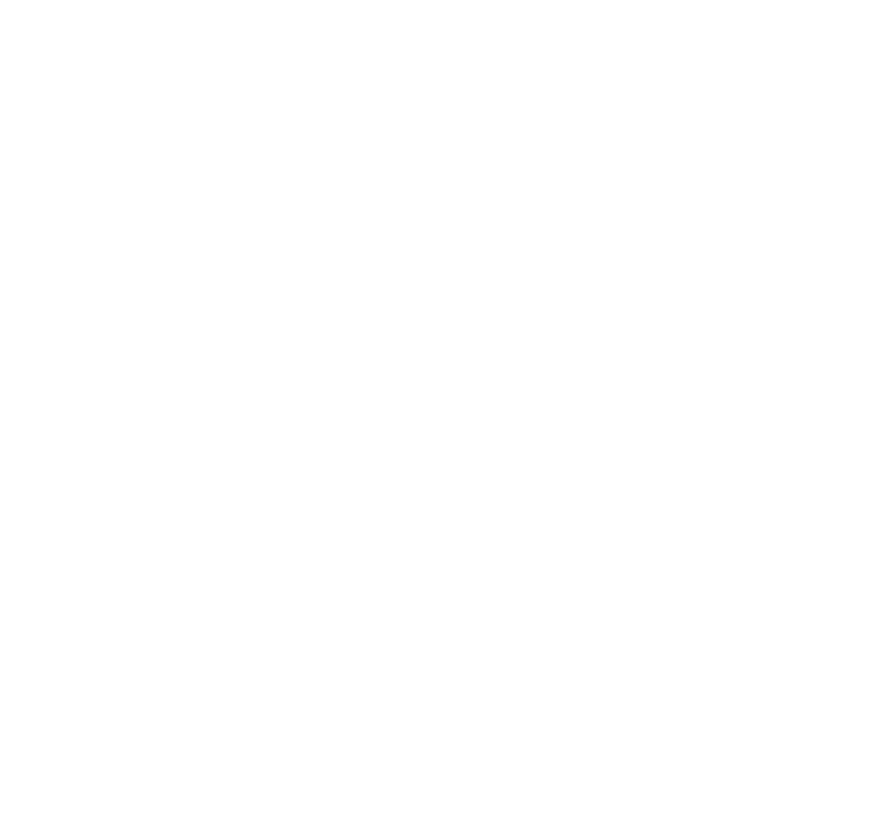
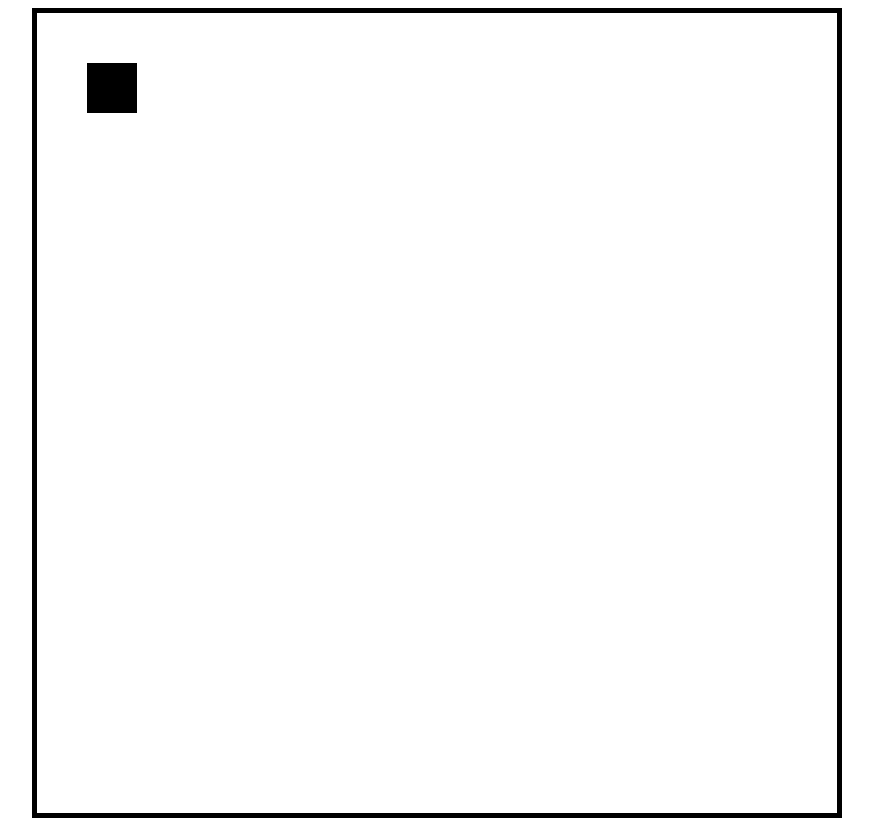
Before and after one commit to wkdus0608/meme-maker, a plain HTML site: page index.html in a window 1280 px wide. Shown: the whole page, without its empty margins (203-1076 px from the left). Before the commit the page ends 800 px from the top, so only its background shows below. Drawn offline with Linux system fonts and the light colour scheme.

Commit message:
moveTo, lineTo를 사용해 선을 설정하고 stroke를 사용해 선을 그린다

```diff
--- a/app.js
+++ b/app.js
@@ -0,0 +1,13 @@
+const canvas = document.querySelector("canvas");
+const ctx = canvas.getContext("2d");
+
+canvas.width = 800;
+canvas.height = 800;
+
+ctx.moveTo(50,50);
+ctx.lineTo(100,50);
+ctx.lineTo(100,100);
+ctx.lineTo(50,100);
+ctx.lineTo(50,50);
+
+ctx.fill();
--- a/index.html
+++ b/index.html
@@ -4,8 +4,10 @@
     <meta charset="UTF-8">
     <meta name="viewport" content="width=device-width, initial-scale=1.0">
     <title>Meme Maker</title>
+    <link rel="stylesheet" href="style.css">
 </head>
 <body>
-
+    <canvas></canvas>
+    <script src="app.js"></script>
 </body>
 </html>
--- a/style.css
+++ b/style.css
@@ -1,3 +1,13 @@
+
+canvas {
+    /* width: 800px;
+    height: 800px; */
+    border: 5px, solid, black;
+
+}
+
 body {
-    background-color: tomato;
+    display: flex;
+    justify-content: center;
+    align-items: center;
 }
```
